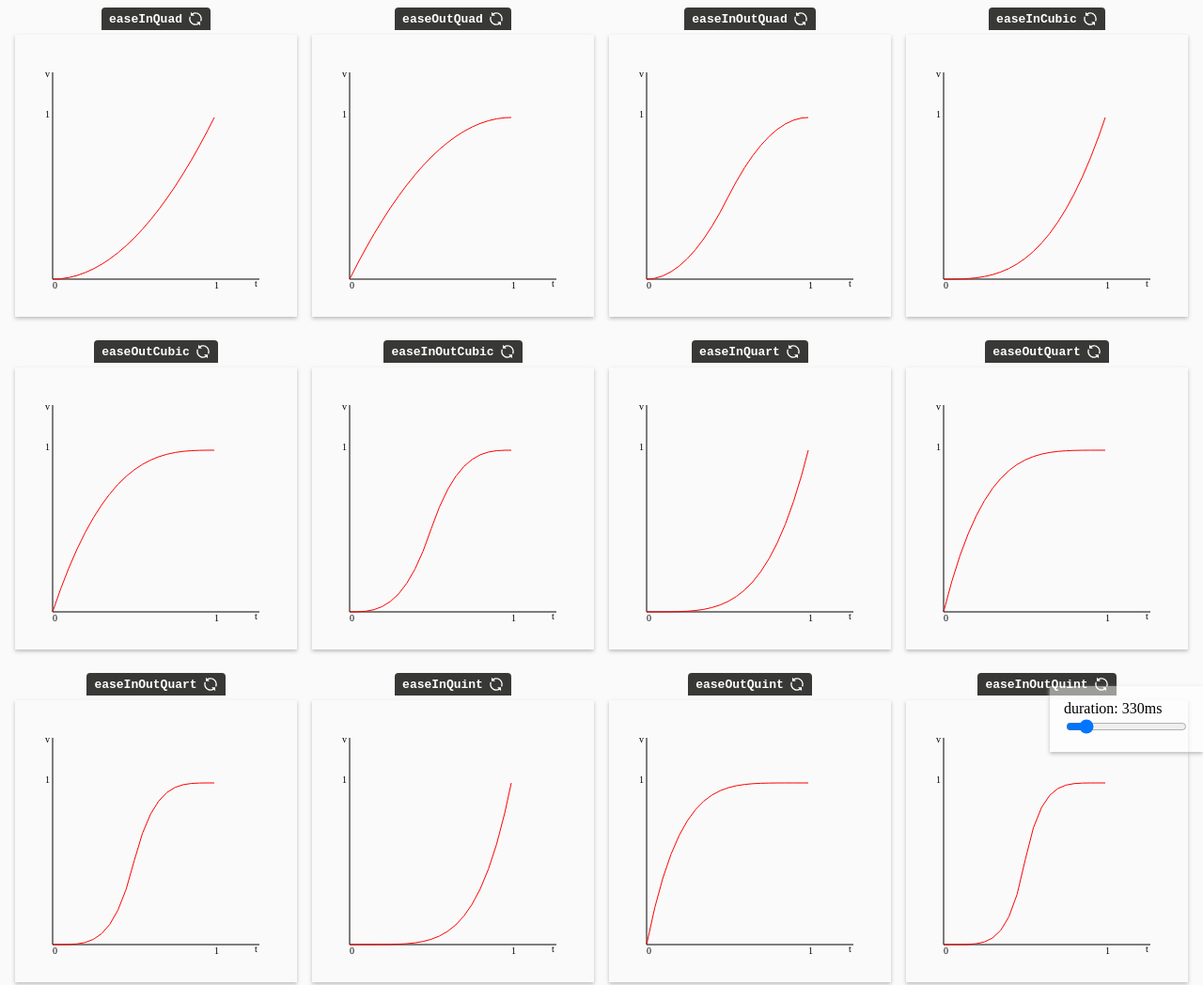
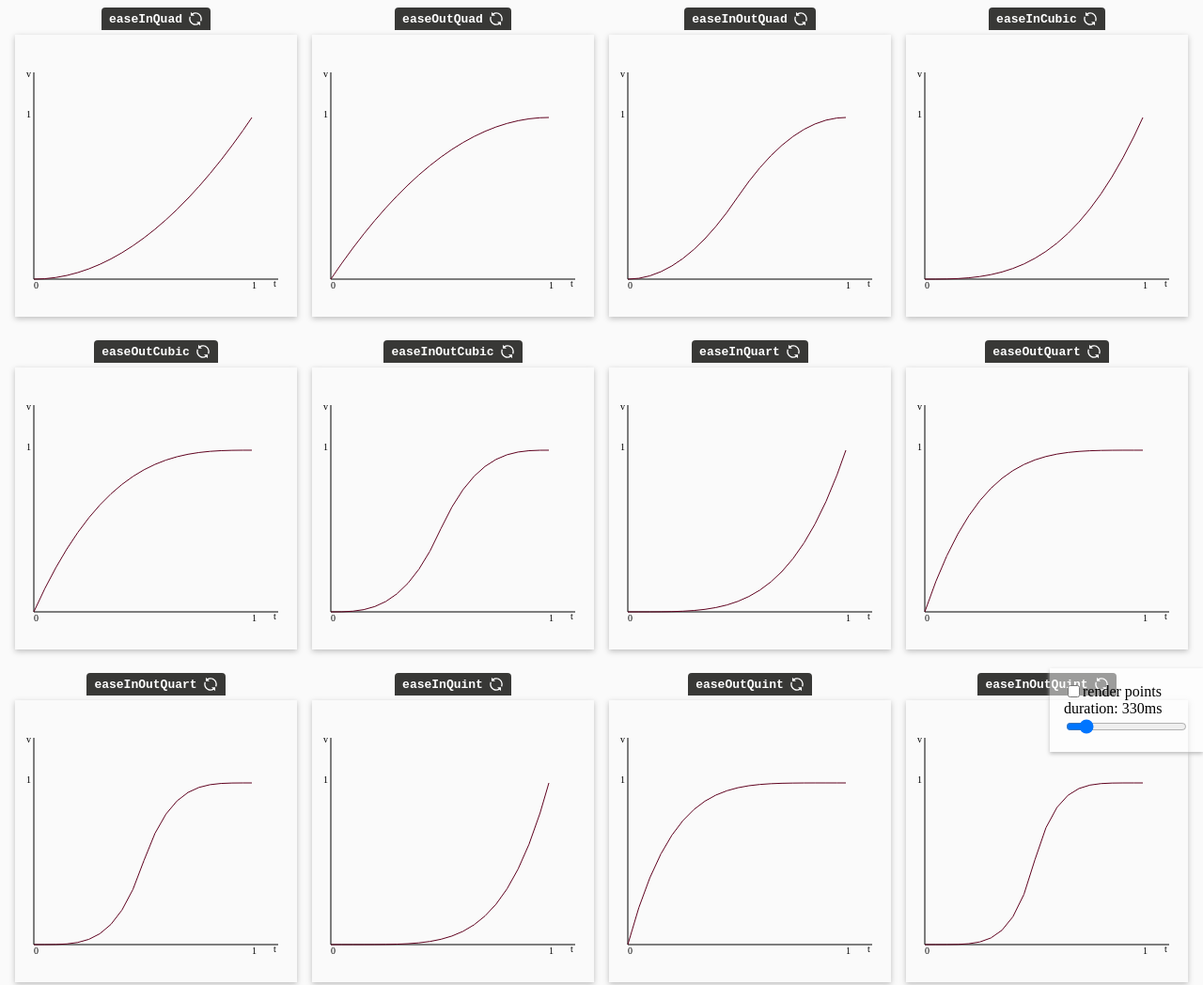
Before and after one commit to yunuseon/rxjs-easing-animate, a website built with webpack: page src/index.html in a window 1280 px wide. Shown: the top 1048 px of the page at 94% size. Built offline with nearby package versions, Linux system fonts and the light colour scheme.

Commit message:
Add render options

```diff
--- a/src/index.html
+++ b/src/index.html
@@ -8,6 +8,10 @@
 
 <body>
     <div class="control-panel">
+        <label class="switch">
+            <input id="render-points"
+                   type="checkbox"> render points
+        </label>
         <label>
             <div>duration: <span id="duration-indicator"></span></div>
             <input id="duration-range"
--- a/src/main.ts
+++ b/src/main.ts
@@ -29,9 +29,14 @@ import {
   takeUntil,
   takeWhile,
   tap,
-  toArray
+  toArray,
+  withLatestFrom
 } from "rxjs/operators";
 import { easingFunctions } from './configs/easing-functions';
+
+interface RenderOptions {
+  renderPoints: boolean;
+}
 
 interface Point {
   x: number;
@@ -146,7 +151,7 @@ const edgeOnGraph = (
   from: Point,
   to: Point,
   dashed = false,
-  color = 'red'
+  color = '#5F021F'
 ): void => {
   const context = graphConfig.renderContext;
   const xAxis = graphConfig.x;
@@ -158,6 +163,30 @@ const edgeOnGraph = (
   context.moveTo(xAxis.min + from.x * xAxis.delta, yAxis.min + from.y * yAxis.delta);
   context.lineTo(xAxis.min + to.x * xAxis.delta, yAxis.min + to.y * yAxis.delta);
   context.stroke();
+};
+
+const pointOnGraph = (
+  graphConfig: GraphConfig,
+  point: Point
+): void => {
+  const context = graphConfig.renderContext;
+  const xAxis = graphConfig.x;
+  const yAxis = graphConfig.y;
+
+  context.beginPath();
+  context.fillStyle = "black";
+  context.setLineDash([]);
+  context.arc(
+    xAxis.min + point.x * xAxis.delta,
+    yAxis.min + point.y * yAxis.delta,
+    1,
+    0,
+    Math.PI * 2,
+    true
+  );
+  context.strokeStyle = "black";
+  context.stroke();
+  context.fill();
 };
 
 const getCorrespondingPointOnGraph = (
@@ -175,7 +204,8 @@ const getCorrespondingPointOnGraph = (
 const draw = (
   graphConfig: GraphConfig,
   normalizedEdges: Edge[],
-  pointInsideGraph: Point | null
+  pointInsideGraph: Point | null,
+  renderOptions: RenderOptions
 ): void => {
   const context = graphConfig.renderContext;
 
@@ -187,6 +217,10 @@ const draw = (
   if (pointInsideGraph) {
     edgeOnGraph(graphConfig, { x: 0, y: pointInsideGraph.y }, pointInsideGraph, true, '#bdbdbd');
     edgeOnGraph(graphConfig, { x: pointInsideGraph.x, y: 0 }, pointInsideGraph, true, '#bdbdbd');
+  }
+
+  if (renderOptions.renderPoints) {
+    normalizedEdges.map(edge => edge.to).forEach(point => pointOnGraph(graphConfig, point));
   }
 };
 
@@ -241,7 +275,8 @@ const graph$ = (
   from: number,
   to: number,
   duration: number,
-  easingFunction: EasingFunction
+  easingFunction: EasingFunction,
+  renderOptions: RenderOptions
 ) =>
   defer(() => {
     const canvas = graphConfig.graphCanvas;
@@ -298,23 +333,33 @@ const graph$ = (
 
     return combineLatest([normalizedEdges$, highlightPosition$]).pipe(
       tap(([normalizedEdges, highlightPosition]) =>
-        draw(graphConfig, normalizedEdges, highlightPosition)
+        draw(graphConfig, normalizedEdges, highlightPosition, renderOptions)
       )
     );
   });
 
 const init = () => {
+  const renderPoints = document.getElementById('render-points') as HTMLInputElement;
   const graphsContainer = document.getElementById('graphs') as HTMLDivElement;
   const durationIndicator = document.getElementById('duration-indicator') as HTMLSpanElement;
   const durationRange = document.getElementById("duration-range") as HTMLInputElement;
 
-  if (!graphsContainer || !durationIndicator || !durationRange) return;
+  if (!graphsContainer || !durationIndicator || !durationRange || !renderPoints) return;
 
   const duration$ = fromEvent(durationRange, "change").pipe(
     map(event => event.target as HTMLInputElement),
     map(target => target.value),
     startWith(durationRange.value),
     map(value => Number(value)),
+    tap(duration => durationIndicator.innerText = `${duration}ms`),
+    shareReplay(1)
+  );
+
+  const renderPoints$ = fromEvent(renderPoints, 'change').pipe(
+    map(event => event.target as HTMLInputElement),
+    map(target => target.checked),
+    startWith(renderPoints.checked),
+    distinctUntilChanged(),
     shareReplay(1)
   );
 
@@ -338,14 +383,20 @@ const init = () => {
 
     graphsContainer.appendChild(graph);
 
-    const graphConfig = getGraphConfig(canvas, 300, 300, 40, 40);
+    const graphConfig = getGraphConfig(canvas, 300, 300, 20, 40);
 
-    const refresher$ = fromEvent(refreshBtn, 'click').pipe(
+
+    const renderOptions$ = renderPoints$.pipe(
+      map(renderPoints => ({
+        renderPoints: renderPoints
+      }))
+    )
+
+    fromEvent(refreshBtn, 'click').pipe(
       mapTo(undefined),
       startWith(undefined),
-      switchMapTo(duration$),
-      tap(duration => durationIndicator.innerText = `${duration}ms`),
-      switchMap(duration => graph$(graphConfig, 0, 100, duration, easingFunction))
+      switchMapTo(combineLatest([duration$, renderOptions$])),
+      switchMap(([duration, renderOptions]) => graph$(graphConfig, 0, 100, duration, easingFunction, renderOptions))
     ).subscribe();
   });
 };
--- a/src/styles.css
+++ b/src/styles.css
@@ -9,7 +9,7 @@ canvas {
     text-rendering: optimizeLegibility;
     -webkit-font-smoothing: antialiased;
     -moz-osx-font-smoothing: grayscale;
-    box-shadow: 0 2px 4px 0 #bdbdbd;
+    box-shadow: 0 2px 6px 0 #bdbdbd;
 }
 
 .graphs {
@@ -64,3 +64,8 @@ canvas {
 .control-panel:hover {
     background-color: white;
 }
+
+.switch {
+    display: flex;
+    align-items: center;
+}
```
